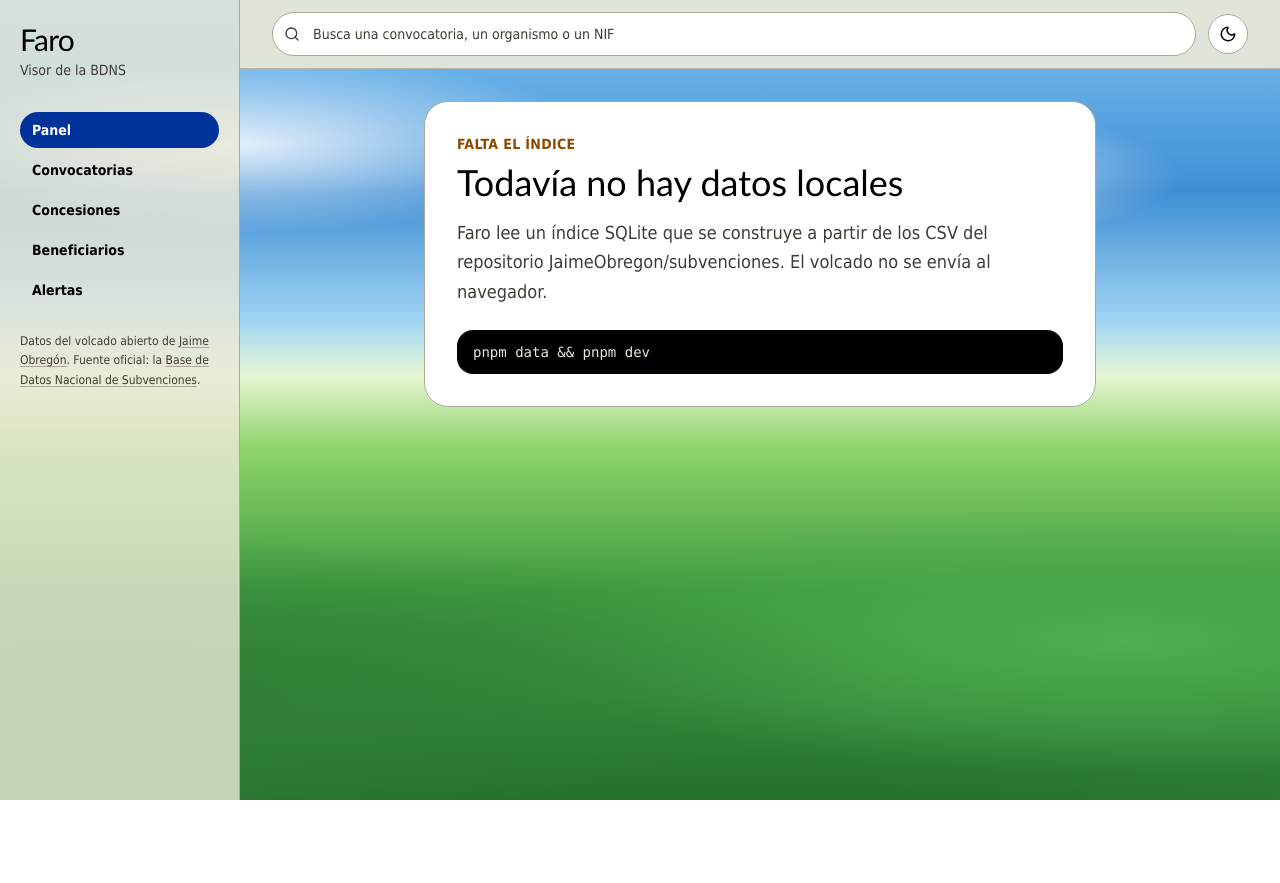
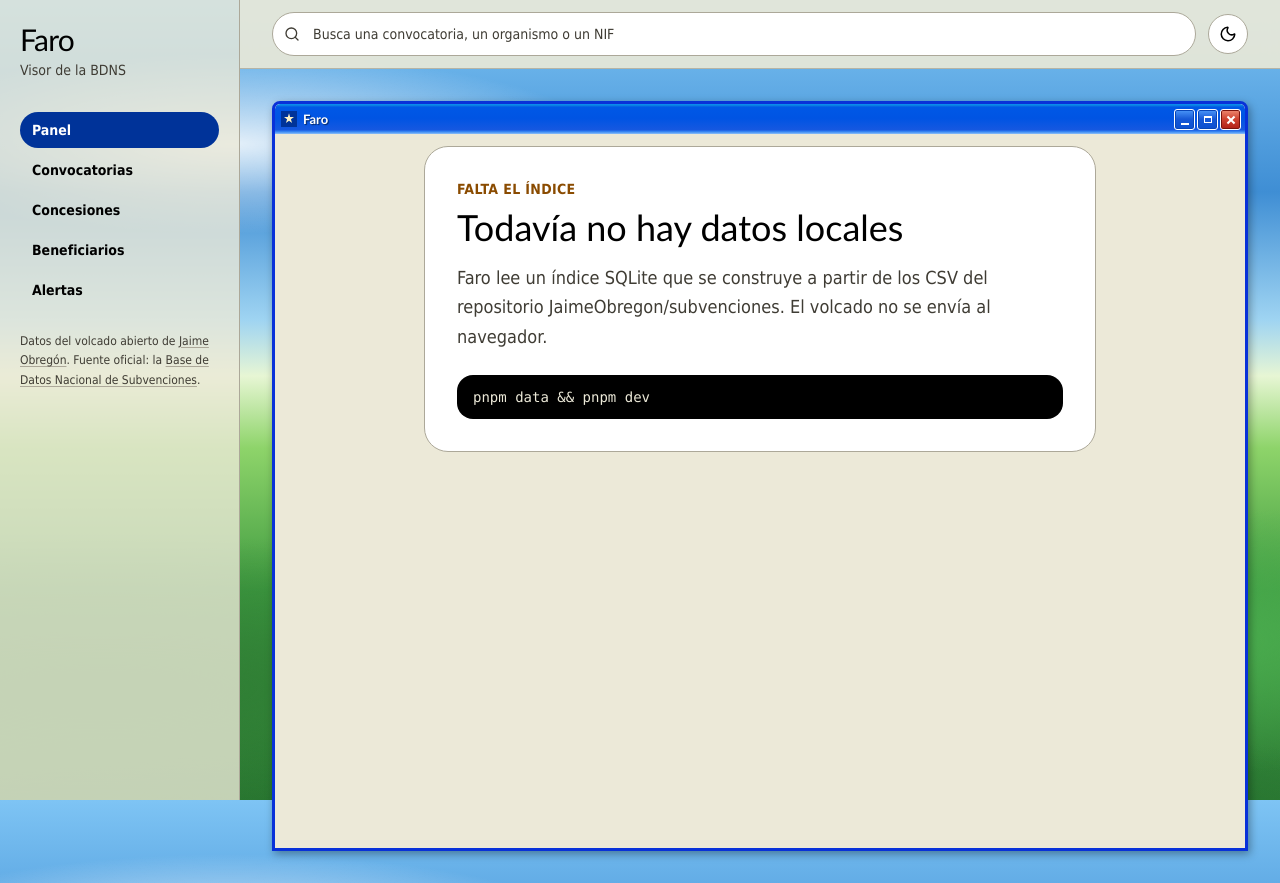
Before and after one commit to asierbayon/subvenciones, a Next.js app: page / in a window 1280 px wide. Before the commit the page ends 800 px from the top, so only its background shows below. Built offline with nearby package versions, Linux system fonts and the light colour scheme.

Commit message:
Wrap the main content in a Luna window frame.
The title bar uses the blue gradient, white shadowed title and caption buttons. Minimize and maximize are decorative; close returns home.

Co-authored-by: Asier Bayón <asierbayon@users.noreply.github.com>

```diff
--- a/src/app/globals.css
+++ b/src/app/globals.css
@@ -212,6 +212,7 @@ body {
   content: "";
   position: absolute;
   bottom: 4px;
+  left: 6px;
   width: 8px;
   height: 2px;
   background: #fff;
@@ -234,6 +235,8 @@ body {
 .xp-caption-x::after {
   content: "";
   position: absolute;
+  top: 9px;
+  left: 5px;
   width: 10px;
   height: 2px;
   background: #fff;
--- a/src/components/site-frame.tsx
+++ b/src/components/site-frame.tsx
@@ -2,6 +2,7 @@ import { Search } from "lucide-react";
 import Link from "next/link";
 import { NavLinks } from "@/components/nav-links";
 import { ThemeToggle } from "@/components/theme-toggle";
+import { XpWindow } from "@/components/xp-window";
 
 export const SiteFrame = ({ children }: { children: React.ReactNode }) => (
   <div className="mx-auto grid min-h-screen max-w-[1400px] md:grid-cols-[240px_1fr]">
@@ -50,7 +51,9 @@ export const SiteFrame = ({ children }: { children: React.ReactNode }) => (
         </div>
       </header>
       <main id="contenido" className="px-4 py-6 md:px-8 md:py-8">
-        {children}
+        <XpWindow label="Faro" title="Faro">
+          {children}
+        </XpWindow>
       </main>
     </div>
   </div>
--- /dev/null
+++ b/src/components/xp-window.tsx
@@ -0,0 +1,37 @@
+import Link from "next/link";
+
+type XpWindowProps = {
+  label: string;
+  title: React.ReactNode;
+  children: React.ReactNode;
+  menu?: React.ReactNode;
+  toolbar?: React.ReactNode;
+  status?: React.ReactNode;
+};
+
+const WindowMark = () => (
+  <svg className="xp-titlebar-icon" viewBox="0 0 16 16" aria-hidden="true">
+    <rect width="16" height="16" fill="#003399" />
+    <path d="M8 2.2 9.15 6h3.85l-3.1 2.25 1.15 3.65L8 9.7l-3.05 2.2L6.1 8.25 3 6h3.85z" fill="#fff3c4" />
+  </svg>
+);
+
+export const XpWindow = ({ label, title, children, menu, toolbar, status }: XpWindowProps) => (
+  <section className="xp-window" aria-label={label}>
+    <header className="xp-titlebar">
+      <WindowMark />
+      <p className="xp-titlebar-text">{title}</p>
+      <div className="xp-caption-buttons">
+        <span className="xp-caption xp-caption-min" aria-hidden="true" />
+        <span className="xp-caption xp-caption-max" aria-hidden="true" />
+        <Link href="/" className="xp-caption xp-caption-close" aria-label="Cerrar y volver al inicio">
+          <span className="xp-caption-x" />
+        </Link>
+      </div>
+    </header>
+    {menu}
+    {toolbar}
+    <div className="xp-window-body">{children}</div>
+    {status}
+  </section>
+);
```
